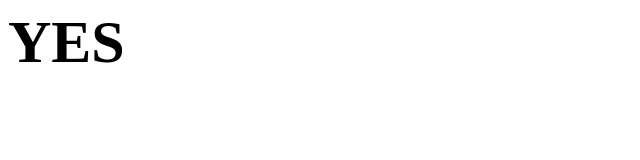
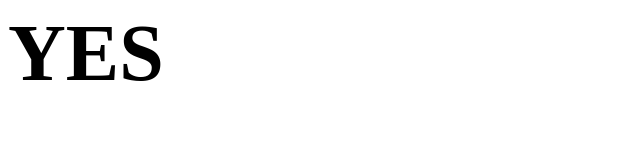
Before and after one commit to instantaphex/andy, a plain HTML site: page index.html in a window 1280 px wide. Shown: the whole page, without its empty margins (0-640 px from the left). Drawn offline with Linux system fonts and the light colour scheme.

Commit message:
Update index.html

```diff
--- a/index.html
+++ b/index.html
@@ -2,7 +2,7 @@
 <head>
   <style>
     h1 {
-      font-size: 60px;
+      font-size: 80px;
     }
    </style>
 </head>
```
